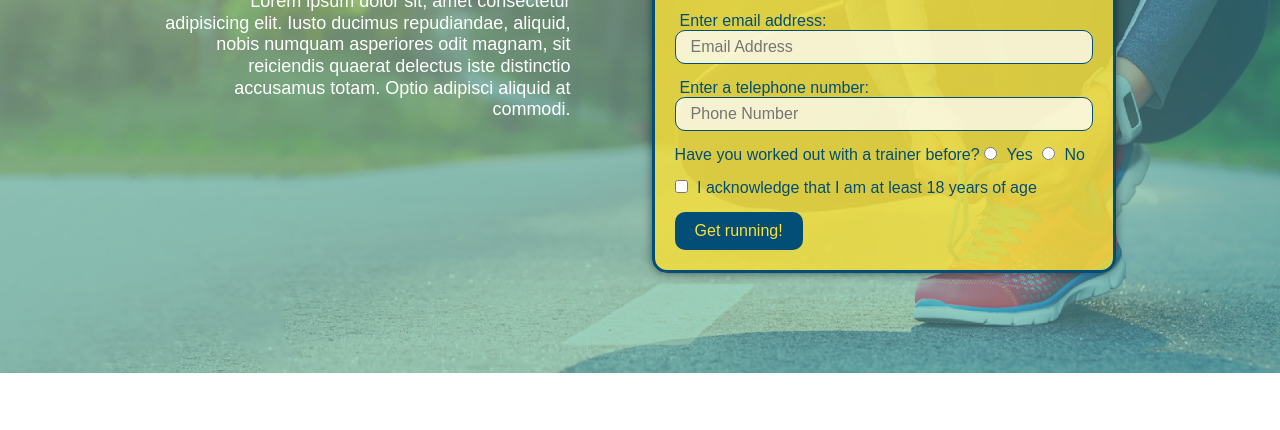
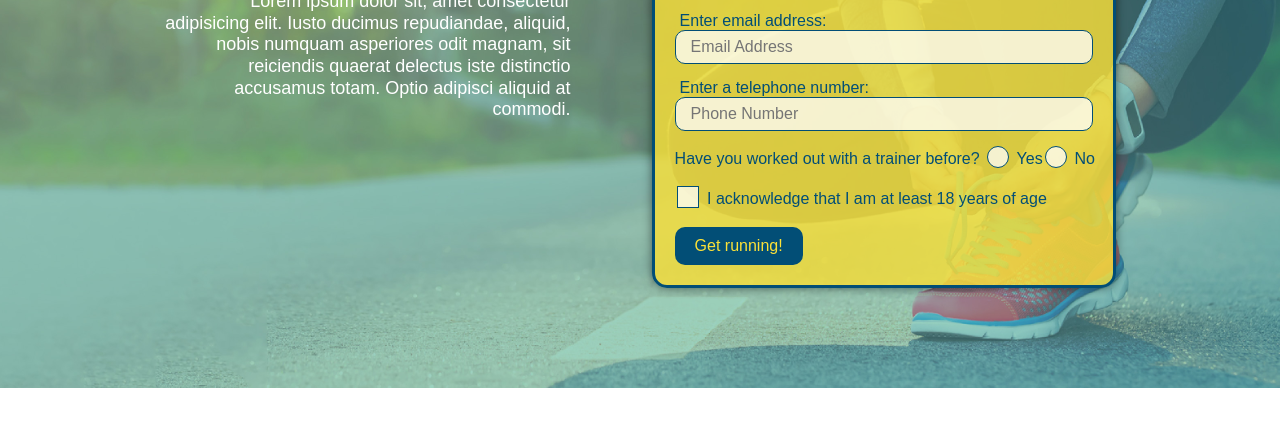
Before and after one commit to elystanz/run-buddy, a plain HTML site: page index.html in a window 1280 px wide. Shown: the part 345-775 px from the top of the page. Drawn offline with Linux system fonts and the light colour scheme.

Commit message:
style radio buttons and checkboxes

```diff
--- a/assets/css/style.css
+++ b/assets/css/style.css
@@ -23,6 +23,7 @@ header {
     background-size: cover;
     background-attachment: fixed;
     background-position: 80%;
+    z-index: 9999;
 }
 
 header h1 {
@@ -130,6 +131,69 @@ header nav ul li a:hover {
 .form-input:focus {
     background-color: rgba(255,255,255, 1);
     outline: none;
+}
+
+.checkbox-wrapper input,
+.radio-wrapper input {
+    opacity: 0;
+}
+
+.checkbox-wrapper label,
+.radio-wrapper label {
+    position: relative;
+    left: 10px;
+    margin: 10px;
+    line-height: 1.6;
+}
+
+.checkbox-wrapper label::before,
+.radio-wrapper label::before {
+    content: "";
+    height: 20px;
+    width: 20px;
+    background: rgba(255,255,255, 0.75);
+    border: 1px solid #024e76;
+    position: absolute;
+    top: -4px;
+    left: -30px;
+}
+
+.radio-wrapper label::before {
+    border-radius: 50%;
+}
+
+.radio-wrapper label::after {
+    content: "";
+    width: 20px;
+    height: 20px;
+    border-radius: 50%;
+    background: #024e76;
+    position: absolute;
+    left: -29px;
+    top: -3px;
+    background-image: radial-gradient(circle, #39a6b2, #024e76);
+}
+
+.checkbox-wrapper label::after {
+    content:"";
+    height: 6px;
+    width: 14px;
+    border-left: 2px solid #024e76;
+    border-bottom: 2px solid #024e76;
+    position: absolute;
+    left: -26px;
+    top: 1px;
+    transform: rotate(-58deg)
+}
+
+.checkbox-wrapper input + label::after,
+.radio-wrapper input + label::after {
+    content: none;
+}
+
+.checkbox-wrapper input:checked + label::after ,
+.radio-wrapper input:checked + label::after {
+    content: "";
 }
 
 .hero-form label {
--- a/index.html
+++ b/index.html
@@ -54,15 +54,21 @@
 
                 <p>
                     Have you worked out with a trainer before?
-                    <input type="radio" name="trainer-confirm" id="trainer-yes" />
-                    <label for="trainer-yes">Yes</label>
-                    <input type="radio" name="trainer-confirm" id="trainer-no" />
-                    <label for="trainer-no">No</label>
+                    <span class="radio-wrapper">
+                        <input type="radio" name="trainer-confirm" id="trainer-yes" />
+                        <label for="trainer-yes">Yes</label>
+                    </span>
+                    <span class="radio-wrapper">
+                        <input type="radio" name="trainer-confirm" id="trainer-no" />
+                        <label for="trainer-no">No</label>
+                    </span>
                 </p>
 
                 <p>
-                    <input type="checkbox" name="age-confirm" id="age-yes" />
-                    <label for="age-yes">I acknowledge that I am at least 18 years of age</label>
+                    <span class="checkbox-wrapper">
+                        <input type="checkbox" name="age-confirm" id="checkbox" />
+                        <label for="checkbox">I acknowledge that I am at least 18 years of age</label>
+                    </span>
                 </p>
                 <button type="submit">
                     Get running!
```
